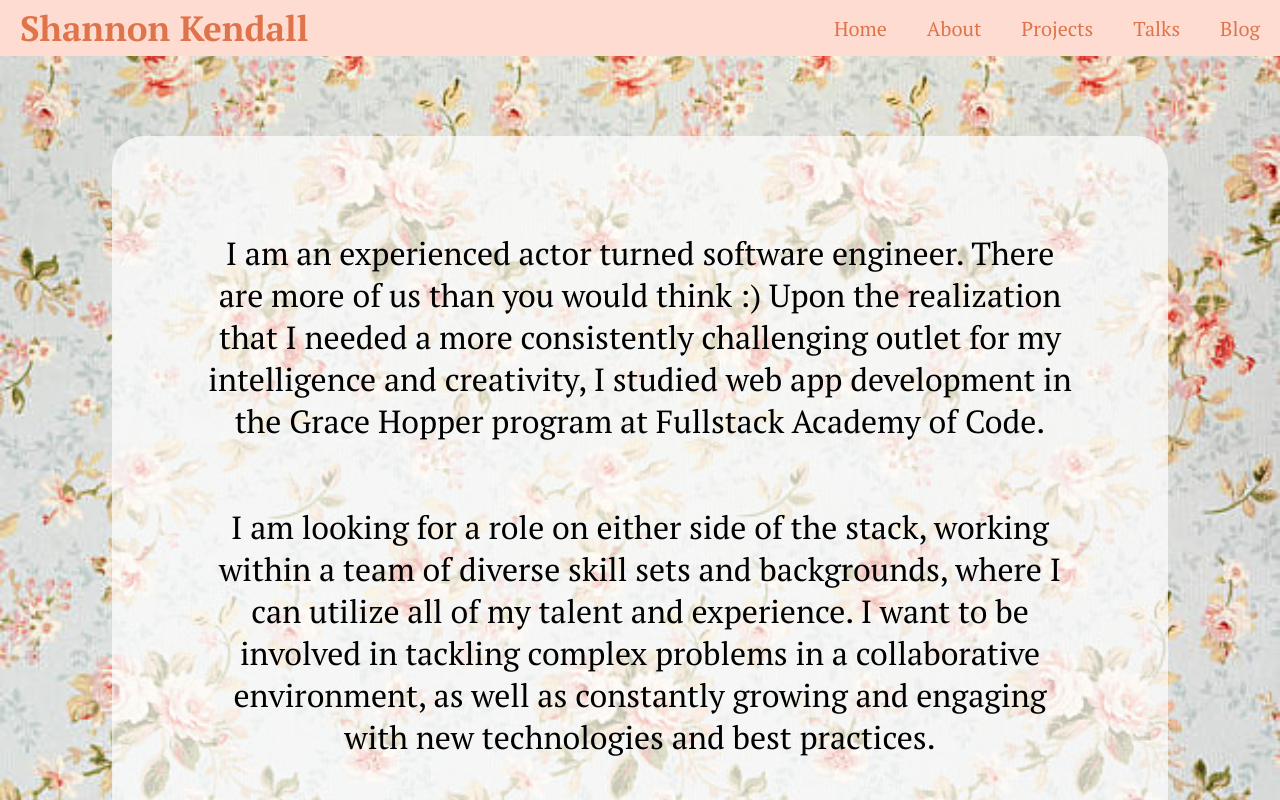
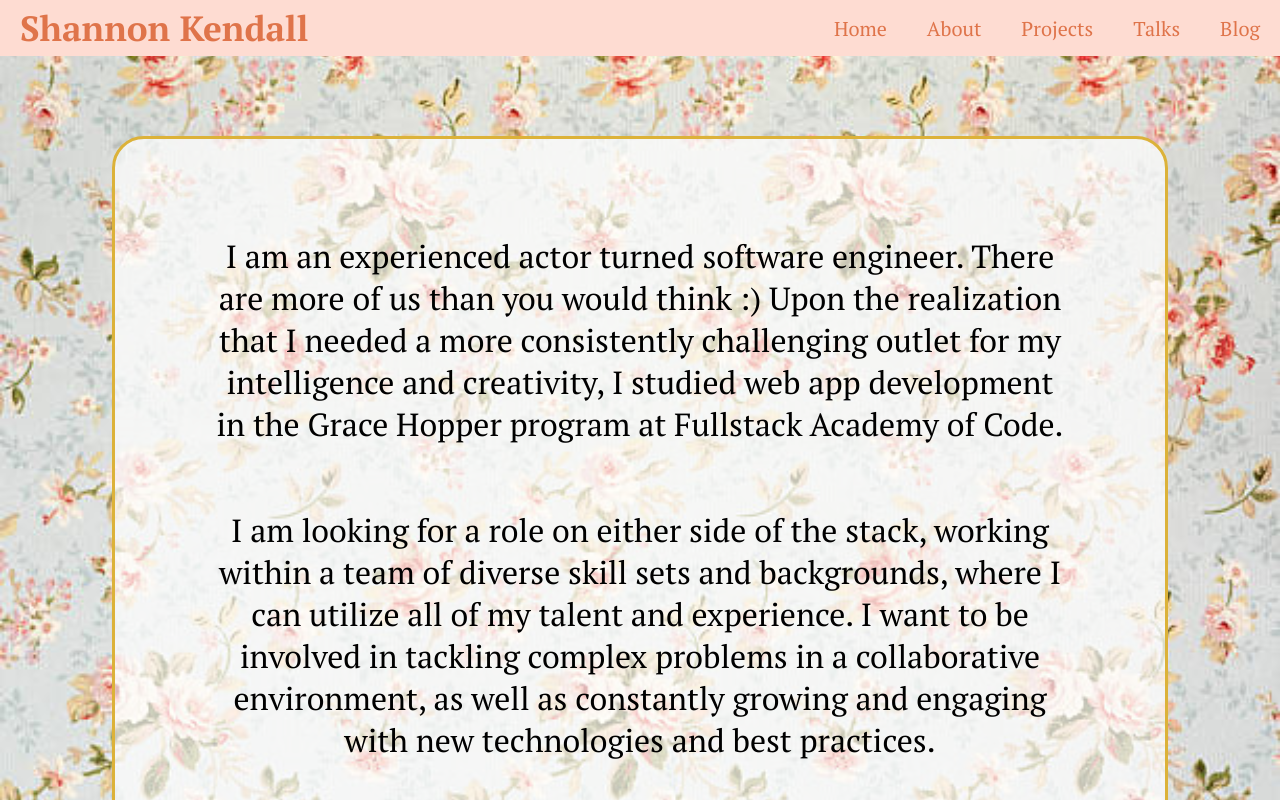
Before and after one commit to snkendall/Portfolio, a React (Create React App) app in the folder Desktop/Portfolio/portfolio/: page /about in a window 1280 px wide. Shown: the top 800 px of the page. Built offline with nearby package versions, Linux system fonts and the light colour scheme.

Commit message:
added border color to text boxes

```diff
--- a/Desktop/Portfolio/portfolio/src/App.css
+++ b/Desktop/Portfolio/portfolio/src/App.css
@@ -28,6 +28,9 @@ p {
 .text-border {
   margin: 5em 7em;
   padding: 4em;
+  border-style: solid;
+  border-color: #DCB239;
+  border-width: 3px;
   border-radius: 2em;
   background-color: rgba(255, 255, 255, 0.70);
 }
```
